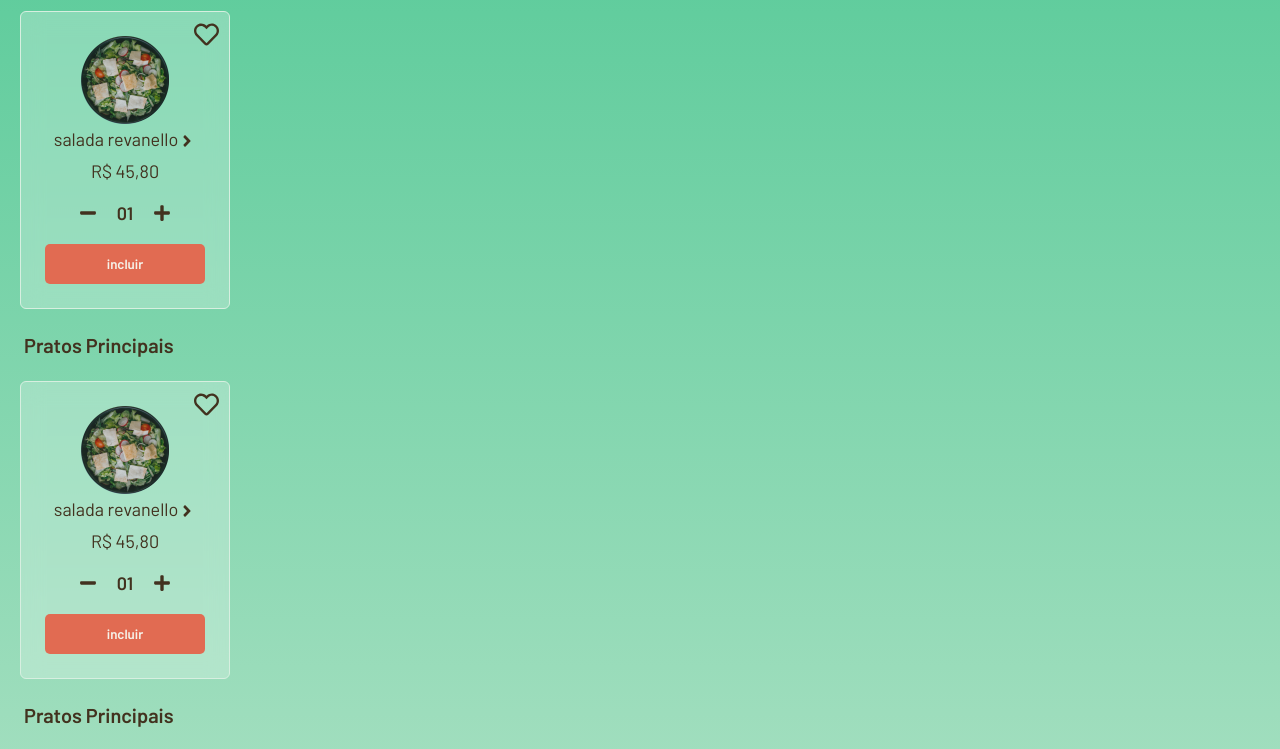
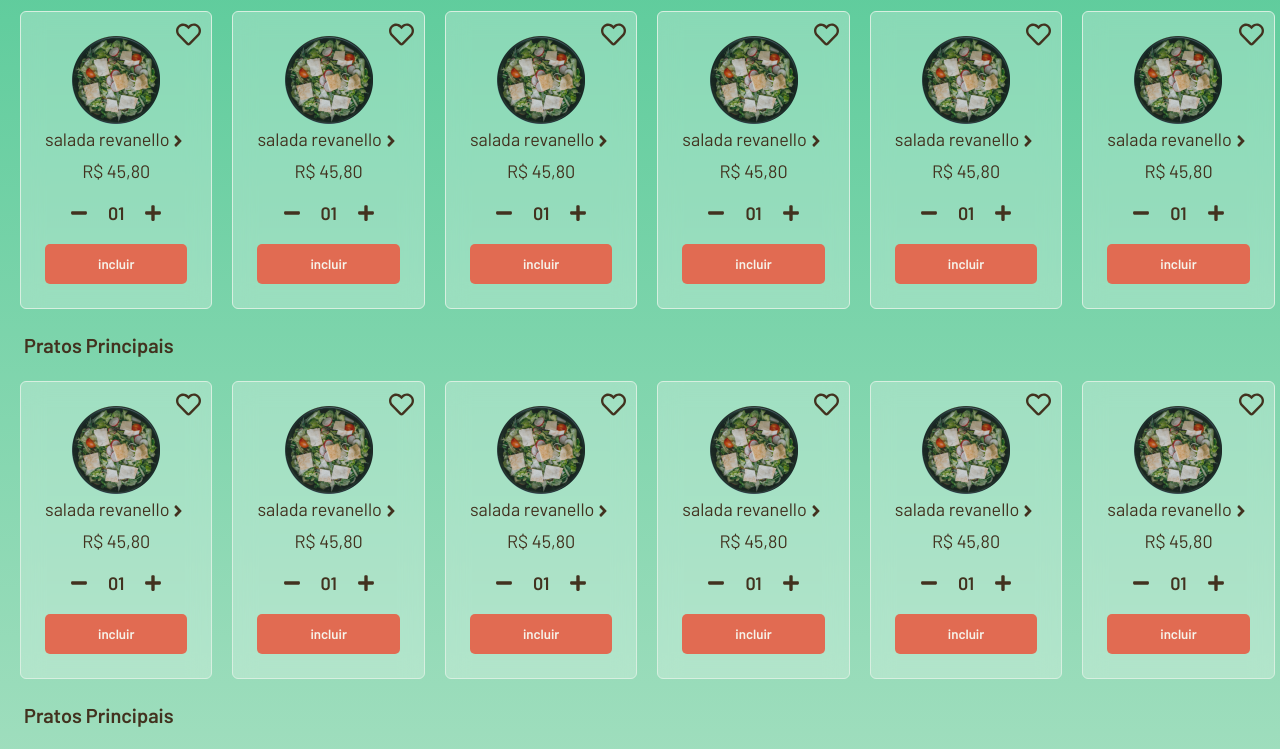
Before and after one commit to vithorDeveloper/foodExplorerFront, a React (Vite) app: page / in a window 1280 px wide. Shown: the part 380-1129 px from the top of the page. Built offline with nearby package versions, Linux system fonts and the light colour scheme.

Commit message:
implemented product carousel

```diff
--- a/src/components/dishCard/styles.js
+++ b/src/components/dishCard/styles.js
@@ -8,7 +8,7 @@ export const Container = styled.div`
 
     text-align: center;
 
-    width: 21rem;
+    flex: 0 0 auto;
 
     background: rgba(255, 255, 255, 0.25);
     border-radius: .6rem;
--- a/src/page/home/index.jsx
+++ b/src/page/home/index.jsx
@@ -18,14 +18,37 @@ export function Home(){
           </div>
       </div>
 
+    <section>
         <h2>Refeições</h2>
+      <div className="containerMeals">
         <DishCard />
+        <DishCard />
+        <DishCard />
+        <DishCard />
+        <DishCard />
+        <DishCard />
+      </div>
 
         <h2>Pratos Principais</h2>
+        <div className="containerMainDishes">
           <DishCard />
+          <DishCard />
+          <DishCard />
+          <DishCard />
+          <DishCard />
+          <DishCard />
+        </div>
 
         <h2>Pratos Principais</h2>
+      <div className="containerMainDishes">
         <DishCard />
+        <DishCard />
+        <DishCard />
+        <DishCard />
+        <DishCard />
+        <DishCard />
+      </div>
+      </section>
 
       <Footer />
     </Container>
--- a/src/page/home/styles.js
+++ b/src/page/home/styles.js
@@ -37,8 +37,19 @@ export const Container = styled.div`
         }
     }
 }
-    >h2{
+
+    >section{
+        padding-bottom: 2.5rem;
+
+        >h2{
         padding: 2.4rem;
         font-size: 2rem
+        }
+
+        .containerMeals,
+        .containerMainDishes{
+            display: flex;
+            overflow-x: auto;
+        }
     }
 `
```
Also changed, not shown: src/components/cardsCarousel/index.jsx (added), src/components/cardsCarousel/styles.js (added). Lines whose indentation alone changed are shown as unchanged.
